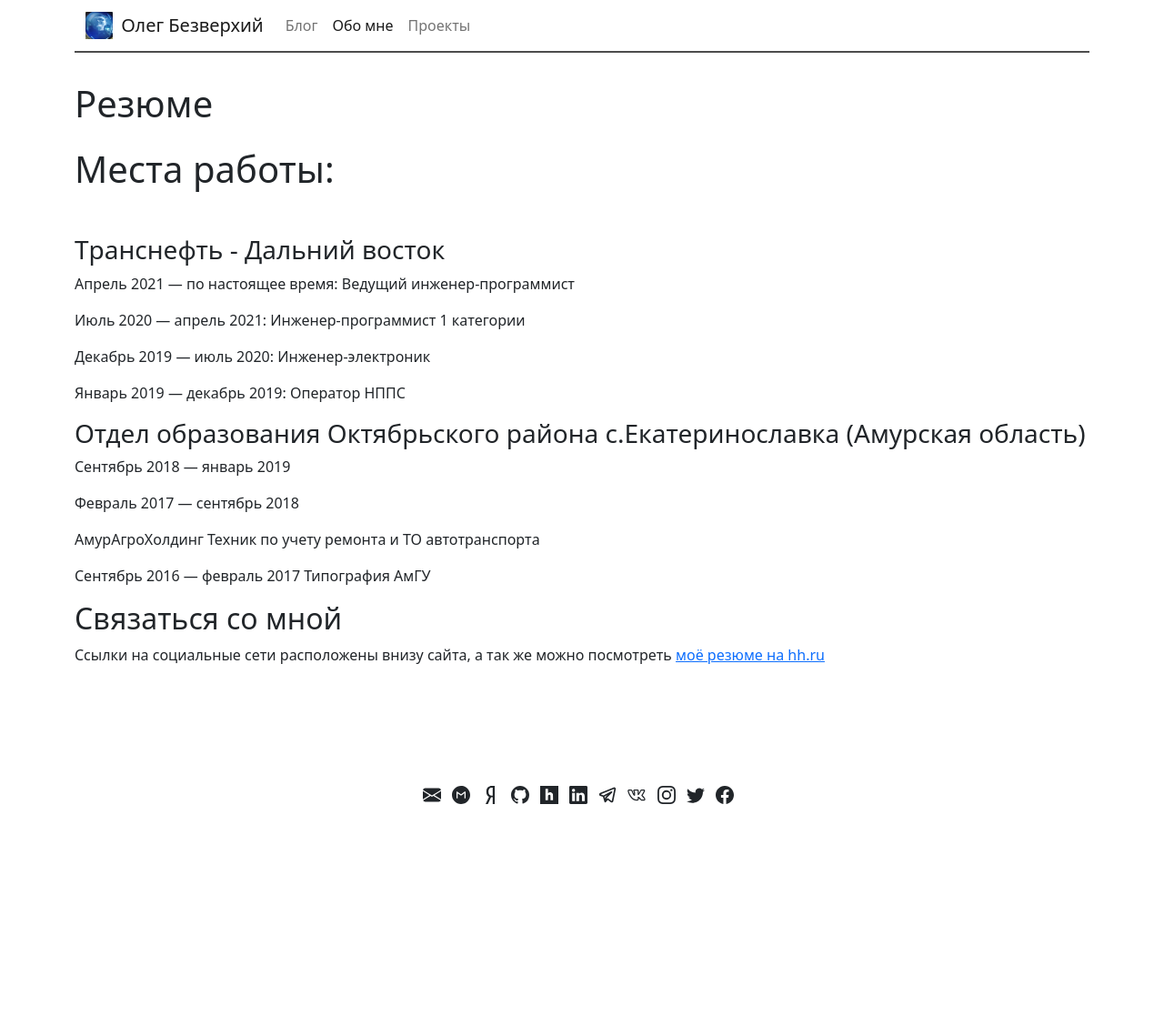
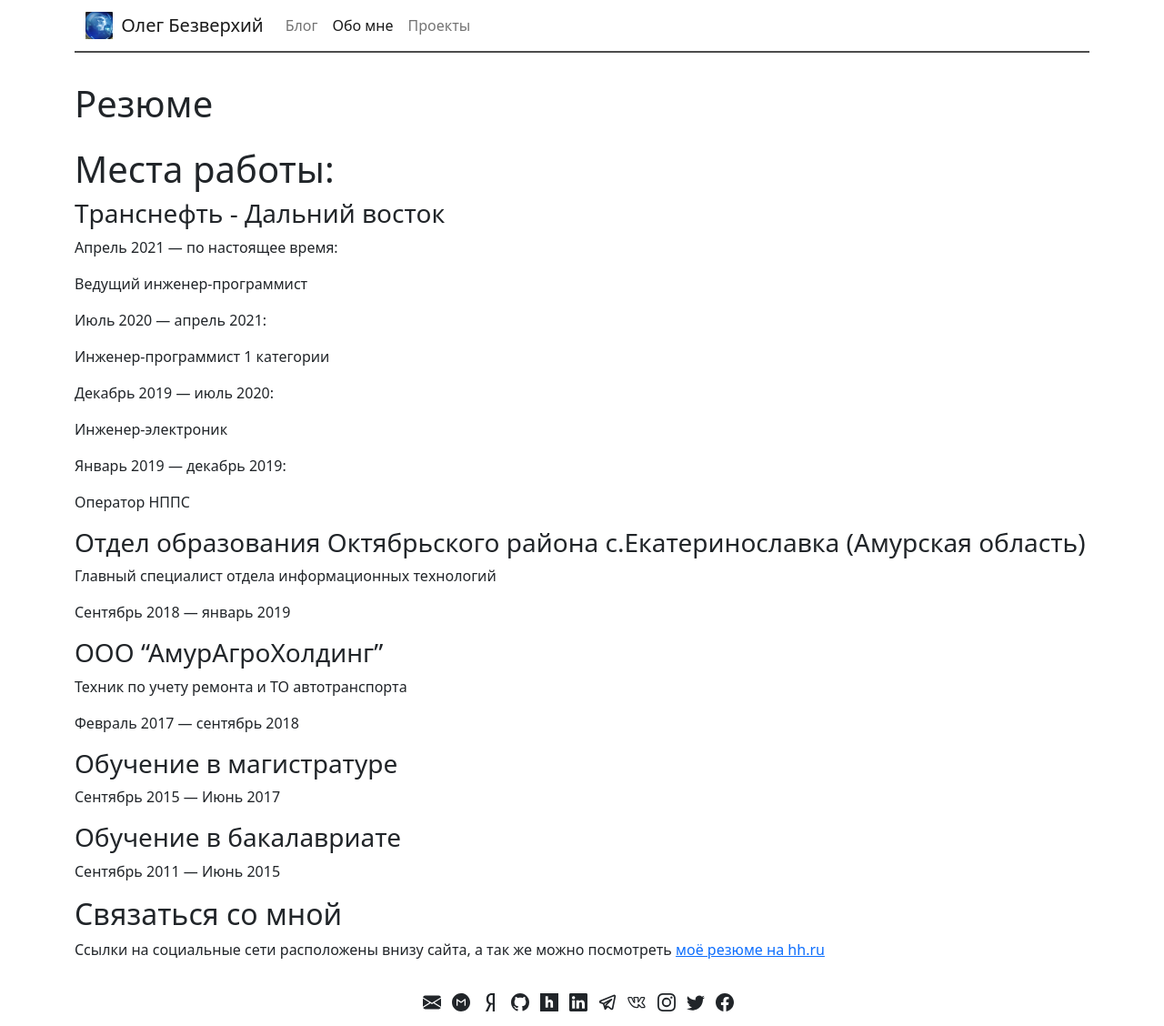
Before and after one commit to OlegBezverhii/olegbezverhii.github.io, a Jekyll site: the page built from anypages/about.md, in a window 1280 px wide. Shown: the whole page at 91% size. Built offline with Jekyll 4.4.1, drawn with Linux system fonts in a browser that asks for light colours; before the commit the page ends 900 px from its top, so only the background shows below that.

Commit message:
Update about.md

```diff
--- a/anypages/about.md
+++ b/anypages/about.md
@@ -5,37 +5,51 @@ permalink: /about/
 ---
 
 # Места работы:
-<br>
+
 ### Tранснефть - Дальний восток
 
 Апрель 2021 — по настоящее время:
+
 Ведущий инженер-программист
 
 Июль 2020 — апрель 2021:
+
 Инженер-программист 1 категории
 
 Декабрь 2019 — июль 2020:
+
 Инженер-электроник
 
 Январь 2019 — декабрь 2019:
+
 Оператор НППС
 
 
 
 ### Отдел образования Октябрьского района с.Екатеринославка (Амурская область)
 
+Главный специалист отдела информационных технологий
+
 Сентябрь 2018 — январь 2019
 
 
+
+
+### ООО "АмурАгроХолдинг"
+
+Техник по учету ремонта и ТО автотранспорта
+
 Февраль 2017 — сентябрь 2018
 
-АмурАгроХолдинг
-Техник по учету ремонта и ТО автотранспорта
 
+### Обучение в магистратуре
 
-Сентябрь 2016 — февраль 2017
-Типография АмГУ
+Сентябрь 2015 — Июнь 2017
 
+### Обучение в бакалавриате
+
+Сентябрь 2011 — Июнь 2015
 
 ## Связаться со мной
+
 Ссылки на социальные сети расположены внизу сайта, а так же можно посмотреть [моё резюме на hh.ru](https://blagoveschensk.hh.ru/resume/6f7c6465ff083752ec0039ed1f5939454e6241)
```
